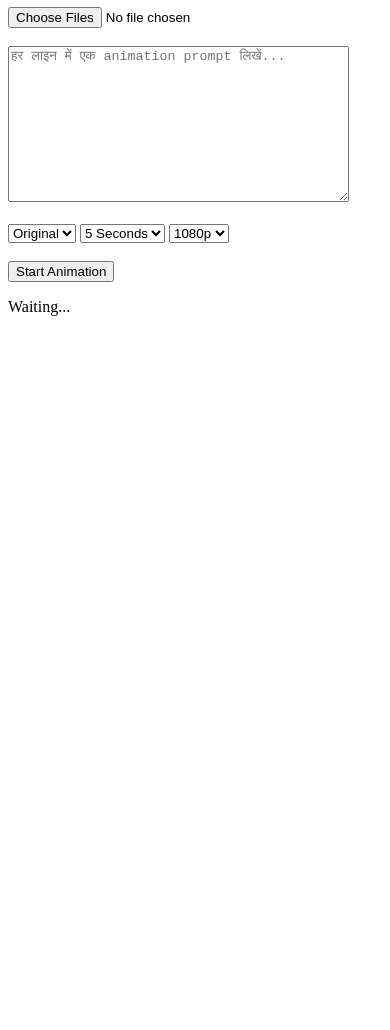
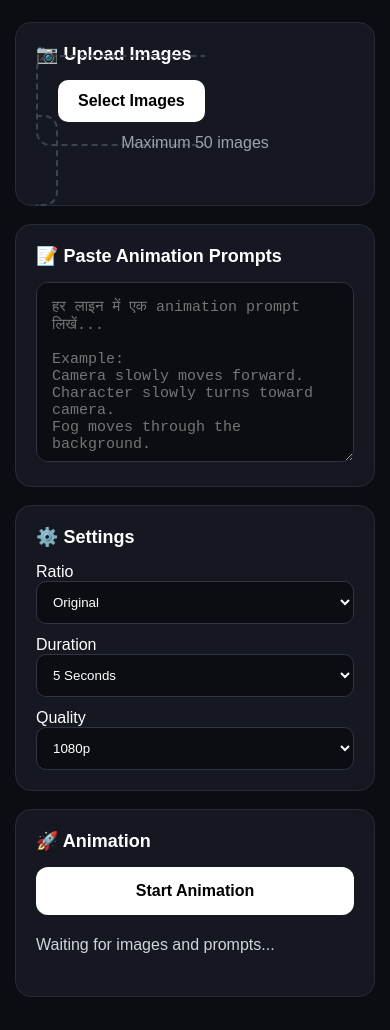
Before and after one commit to shivam-video-clone/shivam-video-clone, a website: page index.html in a window 390 px wide. Shown: the part 73-1103 px from the top of the page. Before the commit the page ends 844 px from the top, so only its background shows below. Drawn offline with Linux system fonts and the light colour scheme.

Commit message:
Update index.html

```diff
--- a/index.html
+++ b/index.html
@@ -3,26 +3,235 @@
 <head>
     <meta charset="UTF-8">
     <meta name="viewport" content="width=device-width, initial-scale=1.0">
+
     <title>Image Animator</title>
+
+    <style>
+        * {
+            box-sizing: border-box;
+        }
+
+        body {
+            margin: 0;
+            font-family: Arial, sans-serif;
+            background: #0b0d12;
+            color: #ffffff;
+        }
+
+        .container {
+            width: 100%;
+            max-width: 900px;
+            margin: auto;
+            padding: 25px;
+        }
+
+        .header {
+            text-align: center;
+            margin-bottom: 25px;
+        }
+
+        .header h1 {
+            margin: 0;
+            font-size: 32px;
+        }
+
+        .header p {
+            color: #9ca3af;
+            margin-top: 8px;
+        }
+
+        .card {
+            background: #151821;
+            border: 1px solid #272b36;
+            border-radius: 16px;
+            padding: 20px;
+            margin-bottom: 18px;
+        }
+
+        .card h2 {
+            margin-top: 0;
+            font-size: 18px;
+        }
+
+        .upload-box {
+            border: 2px dashed #3b4252;
+            border-radius: 14px;
+            padding: 35px 20px;
+            text-align: center;
+            cursor: pointer;
+        }
+
+        .upload-box:hover {
+            border-color: #ffffff;
+        }
+
+        .upload-box input {
+            display: none;
+        }
+
+        .upload-button {
+            display: inline-block;
+            background: #ffffff;
+            color: #000000;
+            padding: 12px 20px;
+            border-radius: 10px;
+            font-weight: bold;
+            cursor: pointer;
+        }
+
+        #imageCount {
+            margin-top: 12px;
+            color: #9ca3af;
+        }
+
+        textarea {
+            width: 100%;
+            min-height: 180px;
+            resize: vertical;
+            background: #0b0d12;
+            color: #ffffff;
+            border: 1px solid #303542;
+            border-radius: 12px;
+            padding: 15px;
+            outline: none;
+            font-size: 15px;
+        }
+
+        textarea:focus {
+            border-color: #ffffff;
+        }
+
+        .options {
+            display: grid;
+            grid-template-columns: repeat(3, 1fr);
+            gap: 12px;
+        }
+
+        select {
+            width: 100%;
+            padding: 12px;
+            background: #0b0d12;
+            color: #ffffff;
+            border: 1px solid #303542;
+            border-radius: 10px;
+        }
+
+        .start-button {
+            width: 100%;
+            padding: 15px;
+            border: none;
+            border-radius: 12px;
+            background: #ffffff;
+            color: #000000;
+            font-size: 16px;
+            font-weight: bold;
+            cursor: pointer;
+        }
+
+        .start-button:hover {
+            opacity: 0.9;
+        }
+
+        #status {
+            color: #d1d5db;
+            line-height: 1.8;
+        }
+
+        .preview-grid {
+            display: grid;
+            grid-template-columns: repeat(5, 1fr);
+            gap: 10px;
+            margin-top: 15px;
+        }
+
+        .preview-grid img {
+            width: 100%;
+            aspect-ratio: 1 / 1;
+            object-fit: cover;
+            border-radius: 8px;
+            border: 1px solid #303542;
+        }
+
+        @media (max-width: 600px) {
+            .container {
+                padding: 15px;
+            }
+
+            .header h1 {
+                font-size: 25px;
+            }
+
+            .options {
+                grid-template-columns: 1fr;
+            }
+
+            .preview-grid {
+                grid-template-columns: repeat(3, 1fr);
+            }
+        }
+    </style>
 </head>
 
 <body>
 
-    <h1>Image → Animation</h1>
+<div class="container">
 
-    <input type="file" id="images" accept="image/*" multiple>
+    <div class="header">
+        <h1>Image Animator</h1>
+        <p>Turn your images into animated videos</p>
+    </div>
 
-    <br><br>
+    <div class="card">
+
+        <h2>📷 Upload Images</h2>
+
+        <label class="upload-box">
+
+            <input
+                type="file"
+                id="images"
+                accept="image/jpeg,image/png,image/webp"
+                multiple
+            >
+
+            <span class="upload-button">
+                Select Images
+            </span>
+
+            <div id="imageCount">
+                Maximum 50 images
+            </div>
+
+        </label>
+
+        <div id="preview" class="preview-grid"></div>
+
+    </div>
+
+    <div class="card">
+
+        <h2>📝 Paste Animation Prompts</h2>
 
         <textarea
             id="prompts"
-        rows="10"
-        cols="40"
-        placeholder="हर लाइन में एक animation prompt लिखें..."
+            placeholder="हर लाइन में एक animation prompt लिखें...
+
+Example:
+Camera slowly moves forward.
+Character slowly turns toward camera.
+Fog moves through the background."
         ></textarea>
 
-    <br><br>
+    </div>
 
+    <div class="card">
+
+        <h2>⚙️ Settings</h2>
+
+        <div class="options">
+
+            <div>
+                <label>Ratio</label>
                 <select id="ratio">
                     <option value="original">Original</option>
                     <option value="16:9">16:9</option>
@@ -32,20 +241,41 @@
                     <option value="4:3">4:3</option>
                     <option value="21:9">21:9</option>
                 </select>
+            </div>
 
+            <div>
+                <label>Duration</label>
                 <select id="duration">
                     <option value="5">5 Seconds</option>
                 </select>
+            </div>
 
+            <div>
+                <label>Quality</label>
                 <select id="quality">
                     <option value="1080p">1080p</option>
                 </select>
+            </div>
 
-    <br><br>
+        </div>
 
-    <button id="start">Start Animation</button>
+    </div>
 
-    <p id="status">Waiting...</p>
+    <div class="card">
+
+        <h2>🚀 Animation</h2>
+
+        <button id="start" class="start-button">
+            Start Animation
+        </button>
+
+        <p id="status">
+            Waiting for images and prompts...
+        </p>
+
+    </div>
+
+</div>
 
 <script src="app.js"></script>
 
```
Lines whose indentation alone changed are shown as unchanged.
